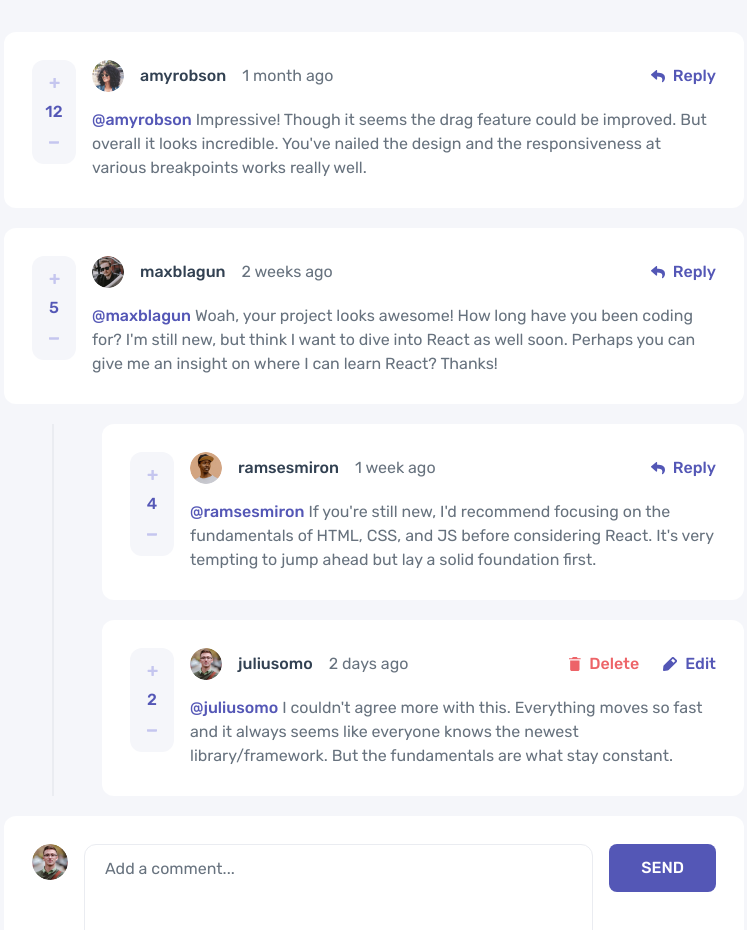
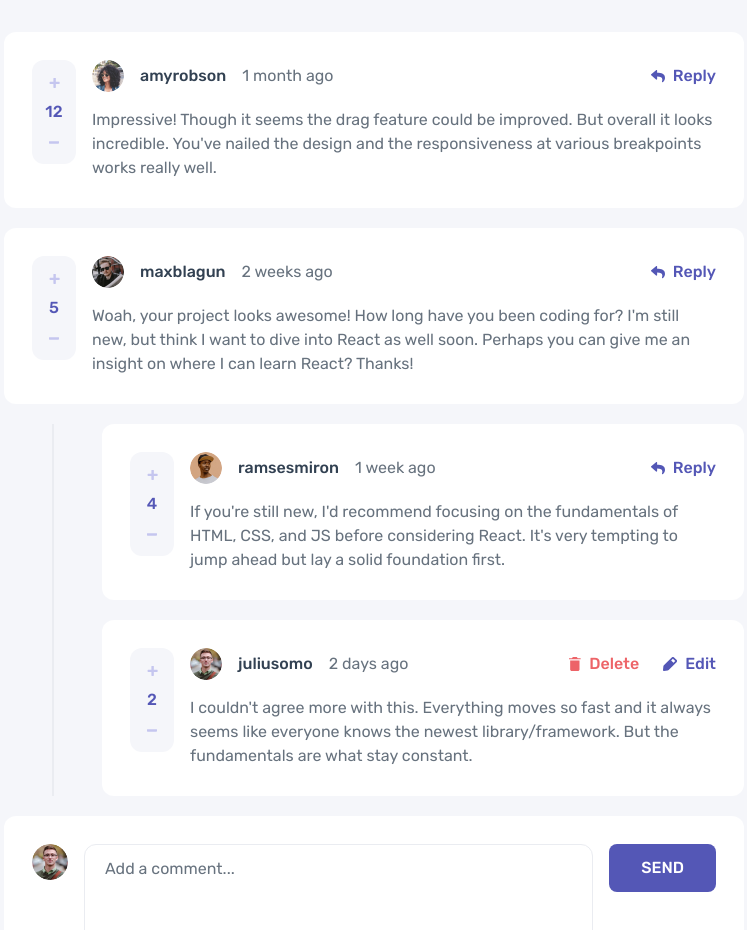
Before and after one commit to arieffadhlan/interactive-comments-section, a React (Vite) app: page / in a window 1280 px wide. Shown: the top 930 px of the page, without its empty margins (266-1013 px from the left). Built offline with nearby package versions, Linux system fonts and the light colour scheme.

Commit message:
feat: functionality to edit a comment and reply

```diff
--- a/src/App.jsx
+++ b/src/App.jsx
@@ -1,42 +1,11 @@
-import { useEffect, useState } from 'react';
-import AddComment from './components/AddComment';
-import Comment from './components/Comment';
+import React from 'react';
+import CommentProvider from './context/CommentContext';
+import Layout from './components/Layout';
 
 export default function App() {
-    const [comments, setComments] = useState([]);
-
-    const getData = async () => {
-        const res = await fetch('./data/data.json');
-        const data = await res.json();
-        setComments(data.comments);
-    };
-
-    useEffect(() => {
-        getData();
-    }, []);
-
-    const addNewComment = (newComment) => {
-        setComments([...comments, newComment]);
-    };
-
-    const addNewReply = (replies, commentId) => {
-        comments.map((comment) => {
-            if (comment.id === commentId) {
-                comment.replies = [...replies];
-            }
-        });
-    };
-
     return (
-        <main className='antialiased min-h-screen flex flex-col justify-center items-center gap-5 py-8 bg-very-light-gray'>
-            {comments.map((comment) => (
-                <Comment
-                    key={comment.id}
-                    data={comment}
-                    addNewComment={addNewReply}
-                />
-            ))}
-            <AddComment replyingTo='' addNewComment={addNewComment} />
-        </main>
+        <CommentProvider>
+            <Layout />
+        </CommentProvider>
     );
 }
--- a/src/components/AddComment.jsx
+++ b/src/components/AddComment.jsx
@@ -1,18 +1,24 @@
-import React, { useState } from 'react';
+import React, { useContext, useState } from 'react';
 import clsx from 'clsx';
+import { CommentContext } from '../context/CommentContext';
 import currentUser from '../assets/images/avatars/image-juliusomo.webp';
 
-export default function AddComment({ replyingTo, addNewComment }) {
-    const [commentText, setCommentText] = useState('');
+export default function AddComment({
+    type,
+    comment,
+    setReplying,
+    replyingTo = '',
+}) {
+    const [content, setContent] = useState('');
+    const commentCtx = useContext(CommentContext);
+
     const replyTag = replyingTo !== '' ? `@${replyingTo}` : '';
 
-    const onChangeHandler = (e) => setCommentText(e.target.value);
-
     const commentHandler = () => {
-        if (commentText === '') return;
-        const newComment = {
+        if (content === '') return;
+        const data = {
             id: +new Date(),
-            content: `${replyTag} ${commentText}`,
+            content: `${replyTag} ${content}`,
             createdAt: '1 minute ago',
             score: 0,
             user: {
@@ -24,8 +30,15 @@ export default function AddComment({ replyingTo, addNewComment }) {
             },
             replies: [],
         };
-        addNewComment(newComment);
-        setCommentText('');
+
+        if (type === 'comment') {
+            commentCtx.addComment(data);
+            setContent('');
+        } else if (type === 'reply') {
+            commentCtx.addReply([...comment.replies, data], comment.id);
+            setContent('');
+            setReplying(null);
+        }
     };
 
     return (
@@ -41,8 +54,8 @@ export default function AddComment({ replyingTo, addNewComment }) {
                 className='w-9 h-9 rounded-full'
             />
             <textarea
-                value={commentText}
-                onChange={onChangeHandler}
+                value={content}
+                onChange={(e) => setContent(e.target.value)}
                 placeholder='Add a comment...'
                 className='placeholder:text-grayish-blue resize-none w-full h-[100px] py-3 px-5 rounded-xl border border-solid border-light-gray text-grayish-blue transition delay-50 ease-in focus:outline-none focus:border-grayish-blue'
             />
--- a/src/components/Card/CardBody.jsx
+++ b/src/components/Card/CardBody.jsx
@@ -1,17 +1,21 @@
-import React from 'react';
-import { ReactComponent as IconReply } from '../../assets/icons/icon-reply.svg';
-import { ReactComponent as IconEdit } from '../../assets/icons/icon-edit.svg';
-import { ReactComponent as IconDelete } from '../../assets/icons/icon-delete.svg';
+import React, { useContext, useState } from 'react';
+import { CommentContext } from '../../context/CommentContext';
 
-export default function CardBody({ data, replying, setReplying }) {
-    const { user } = data;
+export default function CardBody({ type, comment, editing, setEditing }) {
+    const [content, setContent] = useState(comment.content);
+    const commentCtx = useContext(CommentContext);
 
-    const showAddComment = () => {
-        replying === data.id ? setReplying(null) : setReplying(data.id);
+    const editComment = () => {
+        if (type === 'comment') {
+            commentCtx.editComment(content, comment.id);
+        } else if (type === 'reply') {
+            commentCtx.editReply(content, comment.id);
+        }
+        setEditing(null);
     };
 
     const commentContent = () => {
-        const splitContent = data.content.split(' ');
+        const splitContent = comment.content.split(' ');
         const tag = splitContent.shift();
         const content = splitContent.join(' ');
 
@@ -23,56 +27,32 @@ export default function CardBody({ data, replying, setReplying }) {
                 {content}
             </>
         ) : (
-            <>
-                <span className='mr-1 font-medium text-moderate-blue'>
-                    @{user.username}
-                </span>
-                {data.content}
-            </>
+            <>{comment.content}</>
         );
     };
-    commentContent();
 
     return (
-        <div className='flex flex-col w-full gap-4'>
-            <div className='flex justify-between'>
-                <div className='flex items-center gap-4'>
-                    <img
-                        src={`./src/assets/images/avatars/image-${user.username}.webp`}
-                        alt={user.username}
-                        className='w-8 h-8 rounded-full bg-cover'
+        <>
+            {editing === comment.id ? (
+                <>
+                    <textarea
+                        value={content}
+                        onChange={(e) => setContent(e.target.value)}
+                        placeholder='Add a comment...'
+                        className='placeholder:text-grayish-blue resize-none w-full h-[100px] py-3 px-5 rounded-xl border border-solid border-light-gray text-grayish-blue transition delay-50 ease-in focus:outline-none focus:border-grayish-blue'
                     />
-                    <span className='font-medium text-dark-blue'>
-                        {user.username}
-                    </span>
-                    <span className='text-grayish-blue'>{data.createdAt}</span>
-                </div>
-                <div className='flex items-center gap-6'>
-                    {user.username === 'juliusomo' ? (
-                        <>
-                            <button className='flex items-center gap-2 border-0 font-medium text-soft-red bg-transparent'>
-                                <IconDelete />
-                                Delete
-                            </button>
-                            <button className='flex items-center gap-2 border-0 font-medium text-moderate-blue bg-transparent'>
-                                <IconEdit />
-                                Edit
+                    <button
+                        onClick={editComment}
+                        className='self-end py-3 px-8 rounded-lg border-0 bg-moderate-blue uppercase font-medium text-white transition delay-50 hover:opacity-90 active:opacity-80'
+                    >
+                        Update
                     </button>
                 </>
             ) : (
-                        <button
-                            onClick={showAddComment}
-                            className='flex items-center gap-2 border-0 font-medium text-moderate-blue bg-transparent'
-                        >
-                            <IconReply />
-                            Reply
-                        </button>
-                    )}
-                </div>
-            </div>
                 <p className='break-words text-base text-grayish-blue'>
                     {commentContent()}
                 </p>
-        </div>
+            )}
+        </>
     );
 }
--- /dev/null
+++ b/src/components/Card/CardButton.jsx
@@ -0,0 +1,50 @@
+import React from 'react';
+import { ReactComponent as IconReply } from '../../assets/icons/icon-reply.svg';
+import { ReactComponent as IconEdit } from '../../assets/icons/icon-edit.svg';
+import { ReactComponent as IconDelete } from '../../assets/icons/icon-delete.svg';
+
+export default function CardButton({
+    comment,
+    replying,
+    setReplying,
+    editing,
+    setEditing,
+}) {
+    const { user } = comment;
+
+    const showAddComment = () => {
+        replying === comment.id ? setReplying(null) : setReplying(comment.id);
+    };
+
+    const showEditComment = () => {
+        editing === comment.id ? setEditing(null) : setEditing(comment.id);
+    };
+
+    return (
+        <div className='flex items-center gap-6'>
+            {user.username === 'juliusomo' ? (
+                <>
+                    <button className='flex items-center gap-2 border-0 font-medium text-soft-red bg-transparent'>
+                        <IconDelete />
+                        Delete
+                    </button>
+                    <button
+                        onClick={showEditComment}
+                        className='flex items-center gap-2 border-0 font-medium text-moderate-blue bg-transparent'
+                    >
+                        <IconEdit />
+                        Edit
+                    </button>
+                </>
+            ) : (
+                <button
+                    onClick={showAddComment}
+                    className='flex items-center gap-2 border-0 font-medium text-moderate-blue bg-transparent'
+                >
+                    <IconReply />
+                    Reply
+                </button>
+            )}
+        </div>
+    );
+}
--- /dev/null
+++ b/src/components/Card/CardHeader.jsx
@@ -0,0 +1,35 @@
+import React from 'react';
+import CardButton from './CardButton';
+
+export default function CardHeader({
+    comment,
+    replying,
+    setReplying,
+    editing,
+    setEditing,
+}) {
+    const { user } = comment;
+
+    return (
+        <div className='flex justify-between'>
+            <div className='flex items-center gap-4'>
+                <img
+                    src={`./src/assets/images/avatars/image-${user.username}.webp`}
+                    alt={user.username}
+                    className='w-8 h-8 rounded-full bg-cover'
+                />
+                <span className='font-medium text-dark-blue'>
+                    {user.username}
+                </span>
+                <span className='text-grayish-blue'>{comment.createdAt}</span>
+            </div>
+            <CardButton
+                comment={comment}
+                replying={replying}
+                setReplying={setReplying}
+                editing={editing}
+                setEditing={setEditing}
+            />
+        </div>
+    );
+}
--- a/src/components/Comment.jsx
+++ b/src/components/Comment.jsx
@@ -1,36 +1,43 @@
 import React, { useState } from 'react';
 import AddComment from './AddComment';
 import CardBody from './Card/CardBody';
+import CardHeader from './Card/CardHeader';
 import CardVote from './Card/CardVote';
 import Reply from './Reply';
 
-export default function Comment({ data, addNewComment }) {
+export default function Comment({ comment }) {
     const [replying, setReplying] = useState(null);
-
-    const addReply = (newReply) => {
-        const replies = [...data.replies, newReply];
-        addNewComment(replies, data.id);
-        setReplying(null);
-    };
+    const [editing, setEditing] = useState(null);
 
     return (
         <div className='flex flex-col gap-5 w-[90%] md:w-[740px]'>
             <div className='flex gap-4 p-7 rounded-xl bg-white'>
-                <CardVote data={data} />
-                <CardBody
-                    data={data}
-                    replying={replying}
-                    setReplying={setReplying}
-                />
+                <CardVote comment={comment} />
+                <div className='flex flex-col w-full gap-4'>
+                    <CardHeader
+                        comment={comment}
+                        replying={replying}
+                        setReplying={setReplying}
+                        editing={editing}
+                        setEditing={setEditing}
+                    />
+                    <CardBody
+                        type='comment'
+                        comment={comment}
+                        editing={editing}
+                        setEditing={setEditing}
+                    />
+                </div>
             </div>
             {replying && (
                 <AddComment
-                    replying={replying}
-                    replyingTo={data.user.username}
-                    addNewComment={addReply}
+                    type='reply'
+                    comment={comment}
+                    setReplying={setReplying}
+                    replyingTo={comment.user.username}
                 />
             )}
-            <Reply data={data} addNewComment={addReply} />
+            <Reply comment={comment} />
         </div>
     );
 }
--- /dev/null
+++ b/src/components/Layout.jsx
@@ -0,0 +1,18 @@
+import React, { useContext } from 'react';
+import { CommentContext } from '../context/CommentContext';
+import AddComment from './AddComment';
+import Comment from './Comment';
+
+export default function Layout() {
+    const commentCtx = useContext(CommentContext);
+    const comments = commentCtx.comments;
+
+    return (
+        <main className='antialiased min-h-screen flex flex-col justify-center items-center gap-5 py-8 bg-very-light-gray'>
+            {comments.map((comment) => (
+                <Comment key={comment.id} comment={comment} />
+            ))}
+            <AddComment type='comment' />
+        </main>
+    );
+}
--- a/src/components/Reply.jsx
+++ b/src/components/Reply.jsx
@@ -1,37 +1,46 @@
 import React, { useState } from 'react';
 import AddComment from './AddComment';
 import CardBody from './Card/CardBody';
+import CardHeader from './Card/CardHeader';
 import CardVote from './Card/CardVote';
 
-export default function Reply({ data, addNewComment }) {
+export default function Reply2({ comment }) {
     const [replying, setReplying] = useState(null);
-
-    const addReply = (newReply) => {
-        addNewComment(newReply);
-        setReplying(null);
-    };
+    const [editing, setEditing] = useState(null);
 
     return (
         <>
-            {data.replies.length >= 1 && (
+            {comment.replies.length >= 1 && (
                 <div className='flex flex-col items-center gap-5 ml-12 pl-12 border-l-2 border-solid border-light-gray'>
-                    {data.replies.map((reply) => (
+                    {comment.replies.map((reply) => (
                         <div
                             key={reply.id}
-                            className='reply flex flex-col gap-5 w-full'
+                            className='w-full flex flex-col gap-5'
                         >
                             <div className='flex gap-4 p-7 rounded-xl bg-white'>
-                                <CardVote data={reply} />
-                                <CardBody
-                                    data={reply}
-                                    replying={replying}
+                                <CardVote comment={reply} />
+                                <div className='flex flex-col w-full gap-4'>
+                                    <CardHeader
+                                        comment={reply}
+                                        replying={replying}
+                                        setReplying={setReplying}
+                                        editing={editing}
+                                        setEditing={setEditing}
+                                    />
+                                    <CardBody
+                                        type='reply'
+                                        comment={reply}
+                                        editing={editing}
+                                        setEditing={setEditing}
+                                    />
+                                </div>
+                            </div>
+                            {replying && (
+                                <AddComment
+                                    type='reply'
+                                    comment={comment}
                                     setReplying={setReplying}
-                                />
-                            </div>
-                            {replying === reply.id && (
-                                <AddComment
                                     replyingTo={reply.user.username}
-                                    addNewComment={addReply}
                                 />
                             )}
                         </div>
--- /dev/null
+++ b/src/context/CommentContext.jsx
@@ -0,0 +1,121 @@
+import { createContext, useEffect, useReducer, useState } from 'react';
+
+const initialCommentState = {
+    currentUser: {
+        image: {
+            png: './images/avatars/image-juliusomo.png',
+            webp: './images/avatars/image-juliusomo.webp',
+        },
+        username: 'juliusomo',
+    },
+    comments: [],
+};
+
+const commentActions = {
+    ADD_COMMENT: 'ADD_COMMENT',
+    EDIT_COMMENT: 'EDIT_COMMENT',
+    DELETE_COMMENT: 'DELETE_COMMENT',
+};
+
+const replyActions = {
+    ADD_REPLY: 'ADD_REPLY',
+    EDIT_REPLY: 'EDIT_REPLY',
+    DELETE_REPLY: 'DELETE_REPLY',
+};
+
+const CommentReducer = (state, action) => {
+    switch (action.type) {
+        case commentActions.ADD_COMMENT:
+            return {
+                ...state,
+                comments: [...state.comments, action.payload.newComment],
+            };
+        case commentActions.EDIT_COMMENT:
+            state.comments.map((comment) => {
+                if (comment.id === action.payload.commentId) {
+                    comment.content = action.payload.content;
+                }
+            });
+            return { ...state };
+        case replyActions.ADD_REPLY:
+            state.comments.map((comment) => {
+                if (comment.id === action.payload.commentId) {
+                    comment.replies = [...action.payload.replies];
+                }
+            });
+            return { ...state };
+        case replyActions.EDIT_REPLY:
+            state.comments.map((comment) => {
+                comment.replies.map((reply) => {
+                    if (reply.id === action.payload.replyId) {
+                        reply.content = action.payload.content;
+                    }
+                });
+            });
+            return { ...state };
+        default:
+            break;
+    }
+};
+
+export const CommentContext = createContext();
+
+export const CommentProvider = ({ children }) => {
+    const [comments, setComments] = useState([]);
+    const [state, dispatch] = useReducer(CommentReducer, initialCommentState);
+
+    const getData = async () => {
+        const res = await fetch('./data/data.json');
+        const data = await res.json();
+        setComments(data.comments);
+        initialCommentState.comments = data.comments;
+    };
+
+    useEffect(() => {
+        getData();
+    }, []);
+
+    const addComment = (newComment) => {
+        dispatch({
+            type: commentActions.ADD_COMMENT,
+            payload: { newComment },
+        });
+    };
+
+    const editComment = (content, commentId) => {
+        dispatch({
+            type: commentActions.EDIT_COMMENT,
+            payload: { content, commentId },
+        });
+    };
+
+    const addReply = (replies, commentId) => {
+        dispatch({
+            type: replyActions.ADD_REPLY,
+            payload: { replies, commentId },
+        });
+    };
+
+    const editReply = (content, replyId) => {
+        dispatch({
+            type: replyActions.EDIT_REPLY,
+            payload: { content, replyId },
+        });
+    };
+
+    return (
+        <CommentContext.Provider
+            value={{
+                ...state,
+                addComment,
+                editComment,
+                addReply,
+                editReply,
+            }}
+        >
+            {children}
+        </CommentContext.Provider>
+    );
+};
+
+export default CommentProvider;
```
Also changed, not shown: src/components/Card/CardVote.jsx (+7 -7 lines). Lines whose indentation alone changed are shown as unchanged.
